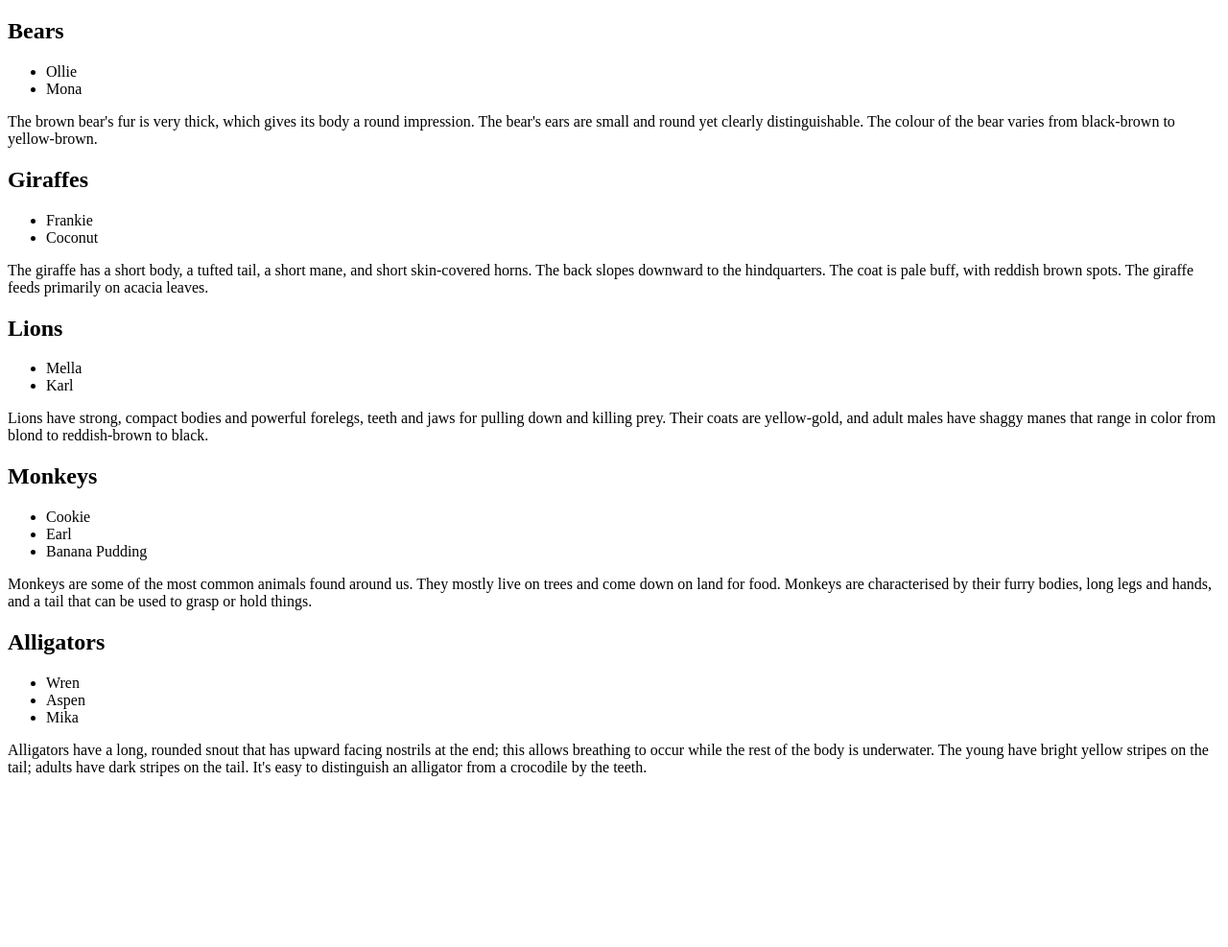
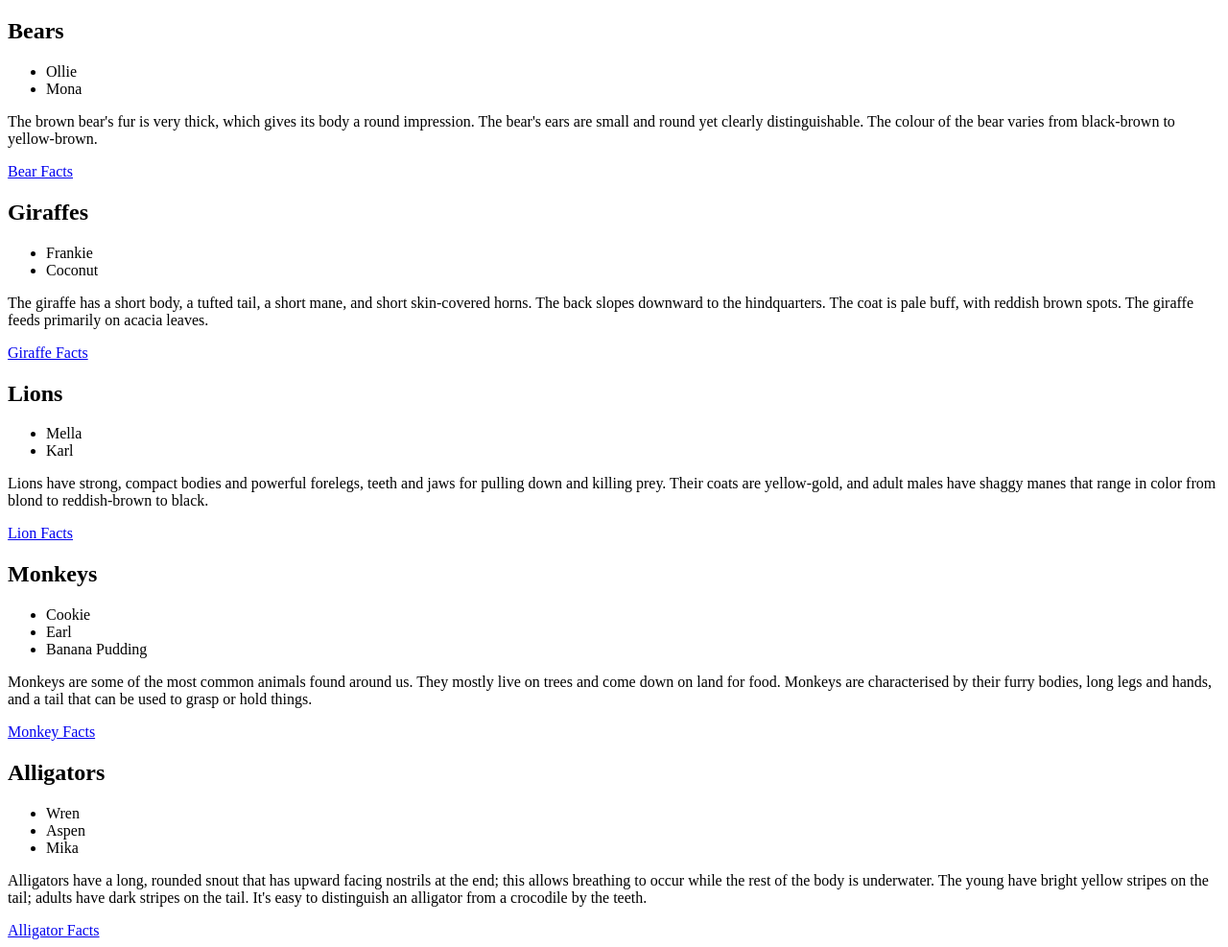
Before and after one commit to CodenamePianist/Zoo, a plain HTML site: page index.html in a window 1280 px wide. Shown: the part 61-1048 px from the top of the page at 96% size. Before the commit the page ends 886 px from the top, so only its background shows below. Drawn offline with Linux system fonts and the light colour scheme.

Commit message:
This commit will add links about each animal.

```diff
--- a/index.html
+++ b/index.html
@@ -15,18 +15,21 @@
         <li>Mona</li>
     </ul>
     <p>The brown bear's fur is very thick, which gives its body a round impression. The bear's ears are small and round yet clearly distinguishable. The colour of the bear varies from black-brown to yellow-brown.</p>
+    <a href="https://www.nationalgeographic.com/animals/mammals/facts/bears-grizzly-polar-panda">Bear Facts</a>
     <h2>Giraffes</h2>
     <ul>
         <li>Frankie</li>
         <li>Coconut</li>
     </ul>
     <p>The giraffe has a short body, a tufted tail, a short mane, and short skin-covered horns. The back slopes downward to the hindquarters. The coat is pale buff, with reddish brown spots. The giraffe feeds primarily on acacia leaves.</p>
+    <a href="https://kids.nationalgeographic.com/animals/mammals/facts/giraffe">Giraffe Facts</a>
     <h2>Lions</h2>
     <ul>
         <li>Mella</li>
         <li>Karl</li>
     </ul>
     <p>Lions have strong, compact bodies and powerful forelegs, teeth and jaws for pulling down and killing prey. Their coats are yellow-gold, and adult males have shaggy manes that range in color from blond to reddish-brown to black.</p>
+    <a href="https://www.nationalgeographic.com/animals/mammals/facts/african-lion">Lion Facts</a>
     <h2>Monkeys</h2>
     <ul>
         <li>Cookie</li>
@@ -34,6 +37,7 @@
         <li>Banana Pudding</li>
     </ul>
     <p>Monkeys are some of the most common animals found around us. They mostly live on trees and come down on land for food. Monkeys are characterised by their furry bodies, long legs and hands, and a tail that can be used to grasp or hold things.</p>
+    <a href="https://www.nationalgeographic.org/photo/monkey-facts/">Monkey Facts</a>
     <h2>Alligators</h2>
     <ul>
         <li>Wren</li>
@@ -41,5 +45,6 @@
         <li>Mika</li>
     </ul>
     <p>Alligators have a long, rounded snout that has upward facing nostrils at the end; this allows breathing to occur while the rest of the body is underwater. The young have bright yellow stripes on the tail; adults have dark stripes on the tail. It's easy to distinguish an alligator from a crocodile by the teeth.</p>
+    <a href="https://kids.nationalgeographic.com/animals/reptiles/facts/american-alligator">Alligator Facts</a>
   </body>
 </html>
```
